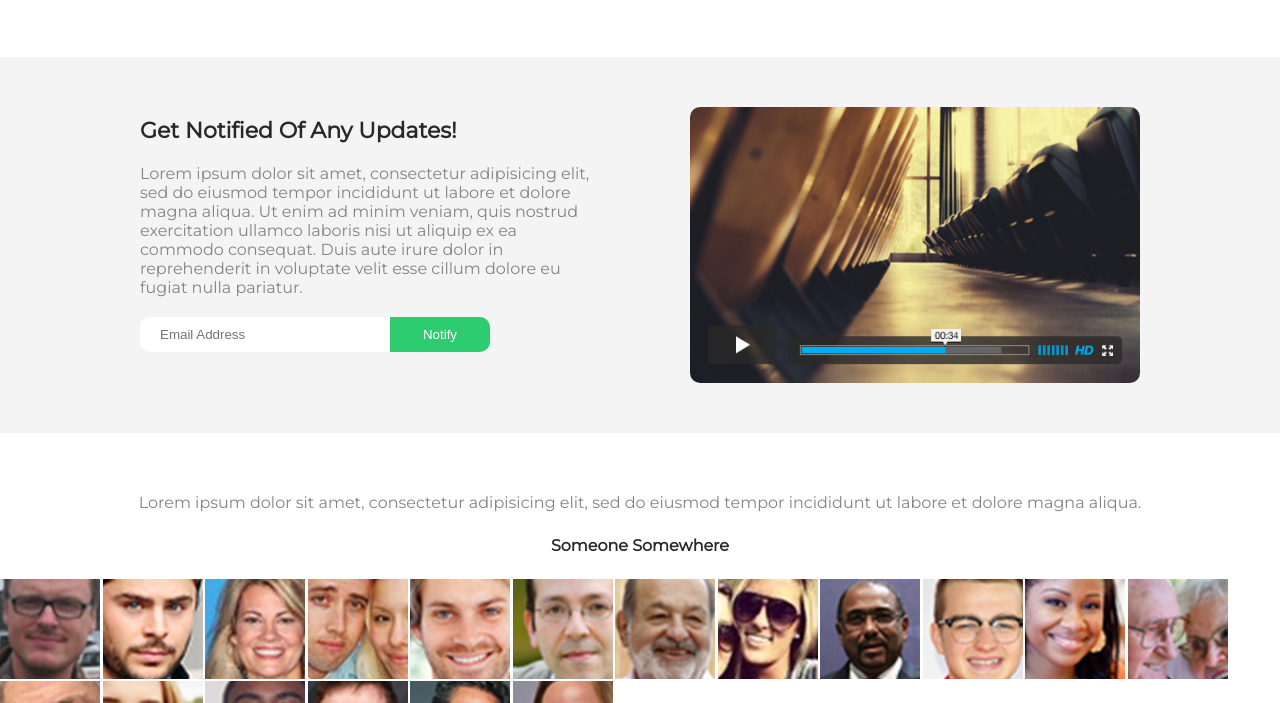
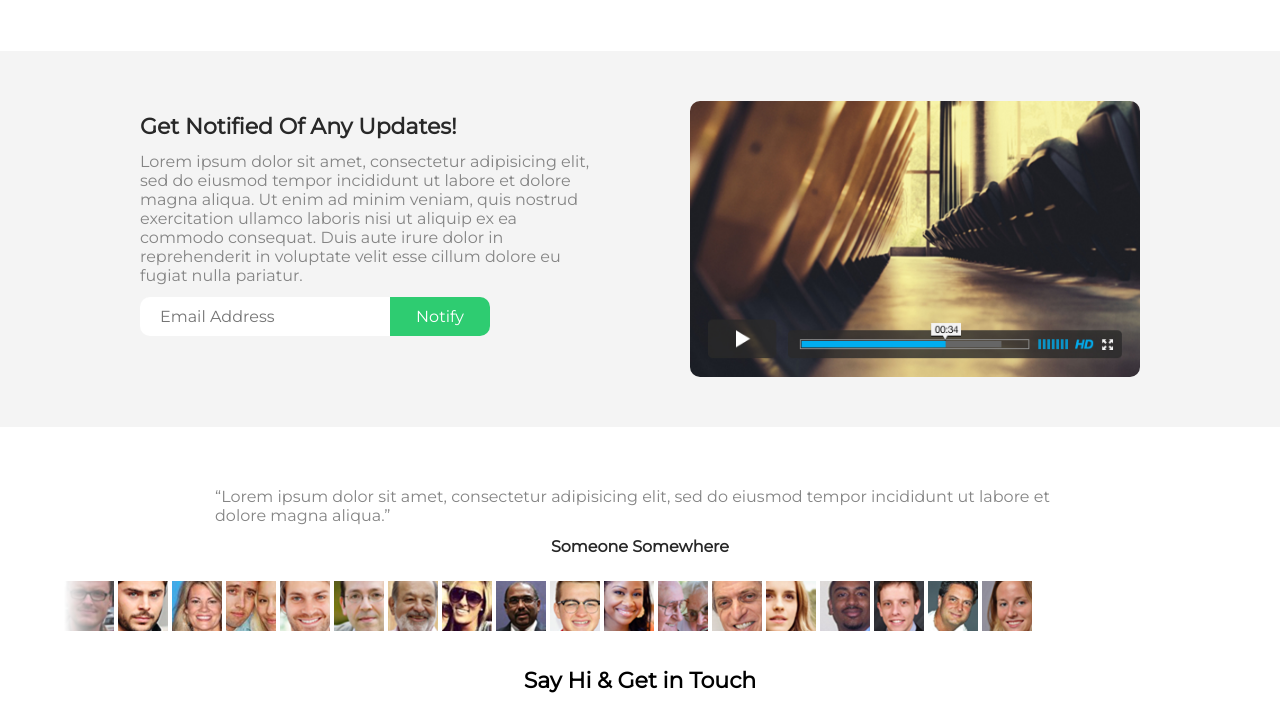
Before and after one commit to silveste/km_test, a website built with webpack: page src/index.html in a window 1280 px wide. Shown: the part 826-1529 px from the top of the page. Built offline with nearby package versions, Linux system fonts and the light colour scheme.

Commit message:
Testimonials and get in touch styles

```diff
--- a/src/index.html
+++ b/src/index.html
@@ -43,8 +43,8 @@
         <h1 class="secondary-title">Get Notified Of Any Updates!</h1>
         <p class="main-text">Lorem ipsum dolor sit amet, consectetur adipisicing elit, sed do eiusmod tempor incididunt ut labore et dolore magna aliqua. Ut enim ad minim veniam, quis nostrud exercitation ullamco laboris nisi ut aliquip ex ea commodo consequat. Duis aute irure dolor in reprehenderit in voluptate velit esse cillum dolore eu fugiat nulla pariatur. </p>
         <form action="" class="input-btn">
-          <input type="text" class="input-btn__input" placeholder="Email Address">
-          <input type="submit" class="input-btn__btn" value="Notify">
+          <input type="text" class="input-btn__input main-text" placeholder="Email Address">
+          <input type="submit" class="input-btn__btn main-text" value="Notify">
         </form>
       </article>
       <aside class="get-notified__img-box">
@@ -52,9 +52,15 @@
       </aside>
     </section>
     <section class="testimonials">
-      <p class="main-text">Lorem ipsum dolor sit amet, consectetur adipisicing elit, sed do eiusmod tempor incididunt ut labore et dolore magna aliqua. </p>
-      <h3 class="main-text main-text--bold">Someone Somewhere</h3>
-      <div>
+      <figure class="testimony">
+        <blockquote class="main-text">
+          <q>Lorem ipsum dolor sit amet, consectetur adipisicing elit, sed do eiusmod tempor incididunt ut labore et dolore magna aliqua.</q>
+        </blockquote>
+        <figcaption class="main-text main-text--bold">
+          Someone Somewhere
+        </figcaption>
+      </figure>
+      <div class="authors">
           <img src="assets/p1_2x_50_50.png" alt="Person 1" class="person-thumbnail" id="person1">
           <img src="assets/p2_2x_50_50.png" alt="Person 2" class="person-thumbnail" id="person2">
           <img src="assets/p3_2x_50_50.png" alt="Person 3" class="person-thumbnail" id="person3">
--- a/src/sass/_components.scss
+++ b/src/sass/_components.scss
@@ -26,10 +26,6 @@
   align-items: center;
   color: $color-dark;
   text-align: center;
-
-  & > * {
-    margin-top: 1rem;
-  }
 }
 
 //// INPUT-BTN ////
@@ -37,7 +33,7 @@
 .input-btn {
   display: flex;
 
-  & > * {
+  & > input {
     padding: 1rem 2rem;
     border: none;
     display: block;
@@ -60,3 +56,52 @@
     width: 10rem;
   }
 }
+
+//// TESTIMONY ////
+
+.testimony {
+  max-width: 85rem;
+  display: flex;
+  flex-direction: column;
+  align-items: center;
+}
+
+//// AUTHORS ////
+.authors {
+  display: flex;
+  flex-wrap: nowrap;
+  overflow-x: auto;
+  position: relative;
+
+  & img {
+    flex: 0 0 auto;
+    width: 50px;
+    height: 50px;
+  }
+
+  & img:not(:last-child) {
+    margin-right: 4px;
+  }
+
+  &::after,
+  &::before {
+    content: "";
+    display: block;
+    width: 50px;
+    height: 50px;
+  }
+
+  &::after {
+    position: absolute;
+    top: 0;
+    right: 0;
+    background-image: linear-gradient(to right, rgba(#fff, 0), #fff);
+  }
+
+  &::before {
+    position: absolute;
+    top: 0;
+    left: 0;
+    background-image: linear-gradient(to right, #fff, rgba(#fff, 0));
+  }
+}
--- a/src/sass/_layout.scss
+++ b/src/sass/_layout.scss
@@ -77,10 +77,6 @@
     display: flex;
     flex-direction: column;
     justify-content: center;
-
-    & > * {
-      margin: 1rem 0;
-    }
   }
 
   &__img-box {
@@ -106,8 +102,10 @@
   margin-top: 4.8rem;
   margin-bottom: 2.4rem;
 
-  & > * {
-    margin: 1.2rem 0;
+  & > .authors {
+    margin: 2.5rem 50px 0;
+    max-width: 120rem;
+    width: 90%;
   }
 }
 
@@ -121,13 +119,10 @@
   margin-bottom: 4.8rem;
 
   & .icon {
+    margin-top: 1.2rem;
     display: inline-block;
     margin-right: 1rem;
     width: 3rem;
     height: 3rem;
   }
-
-  & > * {
-    margin: 1.2rem 0;
-  }
 }
--- a/src/sass/_typography.scss
+++ b/src/sass/_typography.scss
@@ -5,12 +5,14 @@
 }
 
 .secondary-title {
+  margin-top: 1.2rem;
   font-family: $font-main;
   font-size: 2.2rem;
   font-weight: 600;
 }
 
 .main-text {
+  margin-top: 1.2rem;
   font-family: $font-main;
   font-size: 1.6rem;
   font-weight: 400;
--- a/src/sass/_utilities.scss
+++ b/src/sass/_utilities.scss
@@ -1,10 +1,12 @@
-/* Colors */
 
 .u-content-highlight {
   color: $color-highlight;
 }
 
-/* Behaviour */
 .u-fluid {
   max-width: 100%;
 }
+
+.u-shorter-width {
+  max-width: 85rem;
+}
```
Lines whose indentation alone changed are shown as unchanged.
